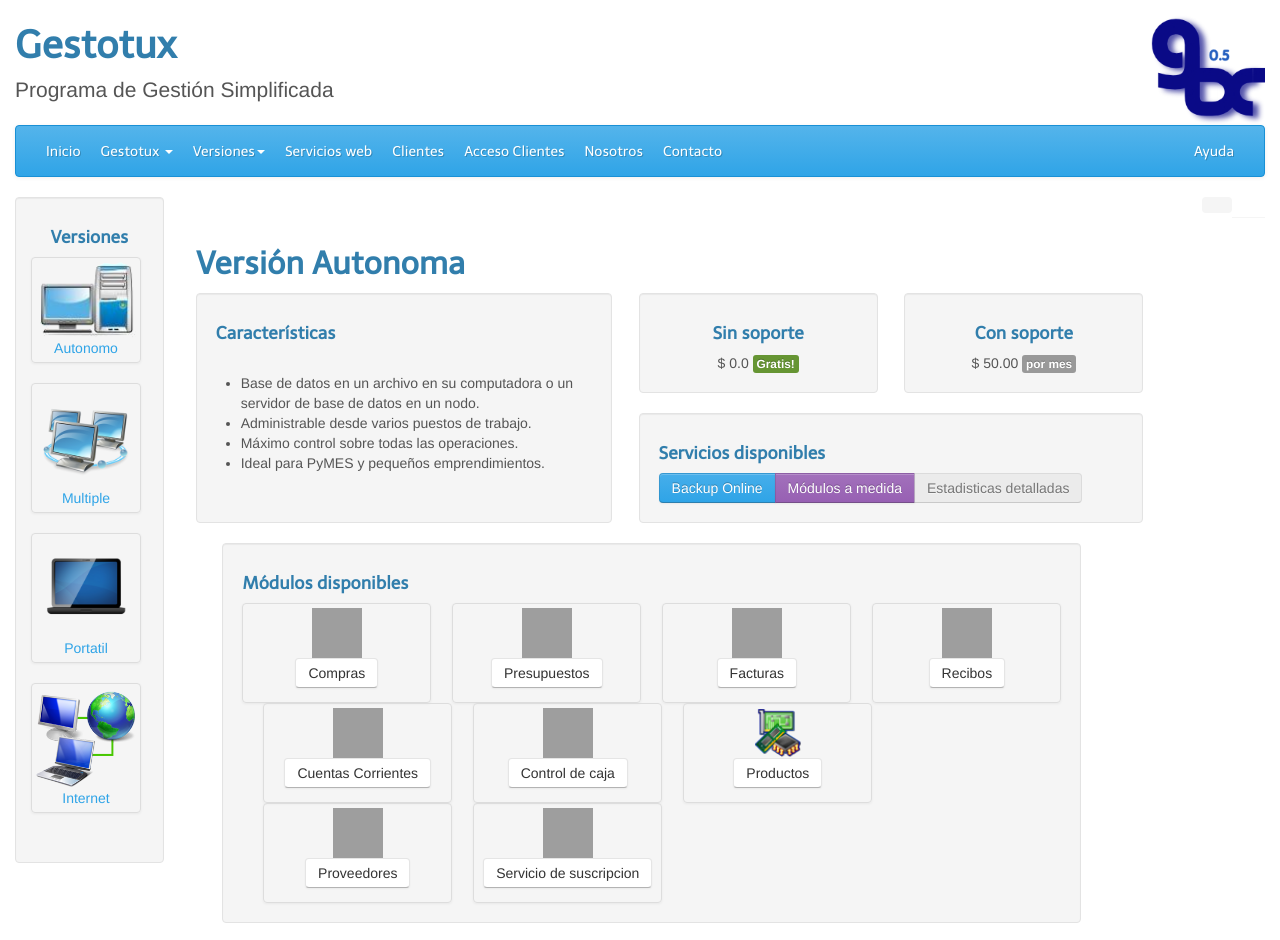
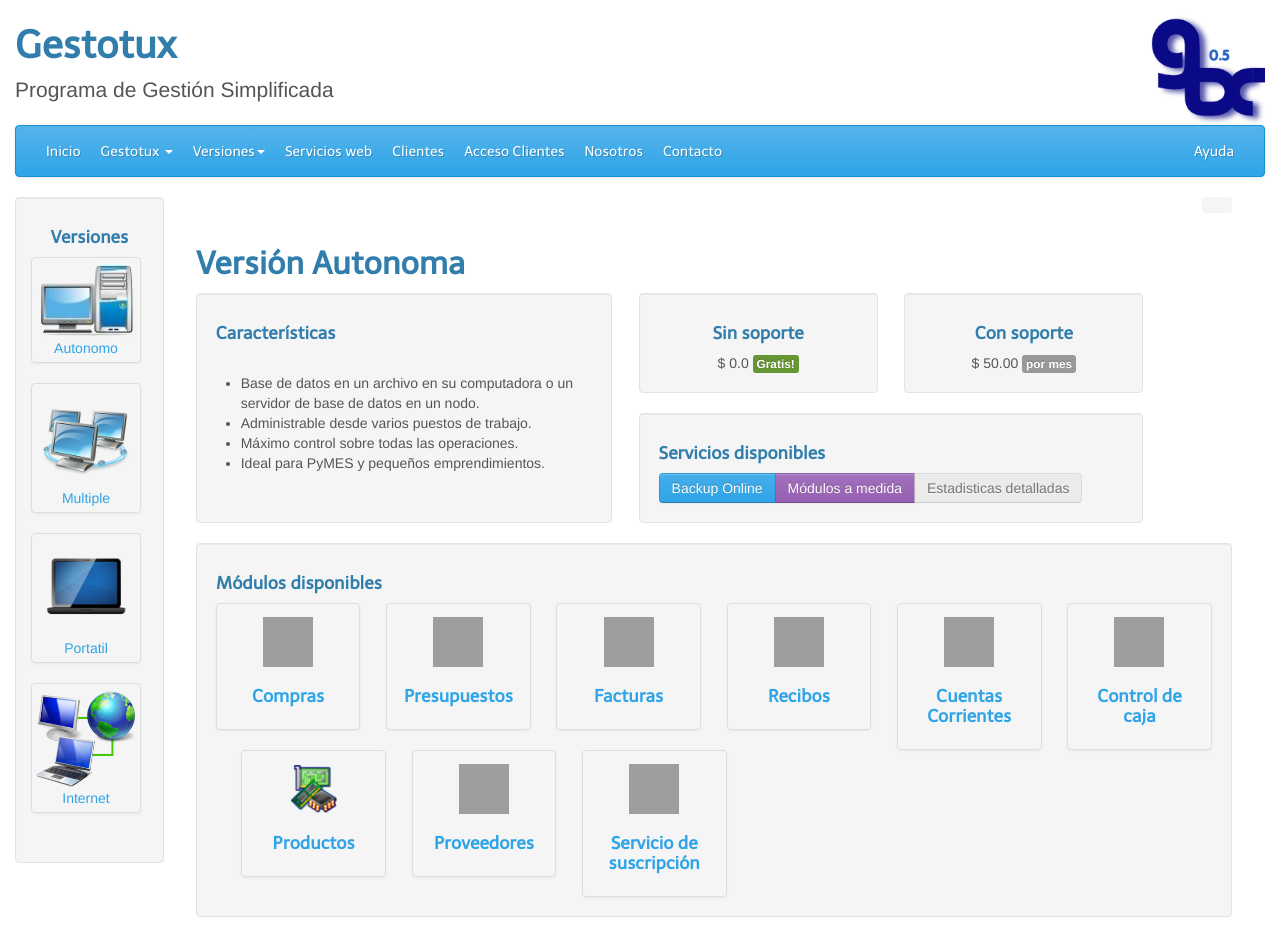
Before and after one commit to tranfuga25s/trsis, a CakePHP app: the page made by app/View/Pages/versiones/autonomo.ctp in a window 1280 px wide. Shown: the top 940 px of the page. Run offline with PHP 8.4 and a stand-in for CakePHP, Linux system fonts and the light colour scheme; the template is opened without the code that fills it, so the values that code supplies are empty; some libraries are stand-ins or nearby versions; some web fonts are replaced; grey boxes are pictures that could not be loaded.

Commit message:
Mejorado dialogo de modulos disponibles

```diff
--- a/app/View/Pages/versiones/autonomo.ctp
+++ b/app/View/Pages/versiones/autonomo.ctp
@@ -44,9 +44,8 @@ $this->Html->addCrumb( "Autonoma" );
             <button class="btn disabled">Estadisticas detalladas</button>
         </div>
     </div>
+</div>
 
-    <div class="span10 well">
-        <h4>Módulos disponibles</h4>
 <?php
 $modulos = array(
     array( 'nombre' => 'Compras'                , 'imagen' => 'compras.png'     ),
@@ -57,19 +56,24 @@ $this->Html->addCrumb( "Autonoma" );
     array( 'nombre' => 'Control de caja'        , 'imagen' => 'caja.png'        ),
     array( 'nombre' => 'Productos'              , 'imagen' => 'productos.png'   ),
     array( 'nombre' => 'Proveedores'            , 'imagen' => 'proveedores.jpg' ),
-            array( 'nombre' => 'Servicio de suscripcion', 'imagen' => 'servicios.png'   )
+    array( 'nombre' => 'Servicio de suscripción', 'imagen' => 'servicios.png'   )
 );
 ?>
-        <div class="thumbnails row-fluid">
+<div class="row-fluid">
+    <div class="span12 well">
+        <h4>Módulos disponibles</h4>
+        <div class="row-fluid">
             <?php foreach( $modulos as $modulo ) : ?>
-            <div class="span3 thumbnail text-center" style="height: 100px;">
-                <?php
-                echo $this->Html->image( 'modulos/'.$modulo['imagen'], array( 'style' => 'width: 50px; height: 50px;'  ) );
-                echo $this->Html->link( $modulo['nombre'], array( 'controller' => 'pages', 'action' => 'display', 'modulos' ), array( 'class' => 'btn' ) );
-                ?>
+            <div class="span2">
+                <div class="thumbnail">
+                    <?php echo $this->Html->image( 'modulos/'.$modulo['imagen'], array( 'style' => 'width: 50px; height: 50px; margin-top: 9px;'  ) ); ?>
+                    <div class="caption text-center">
+                        <h4><?php echo $this->Html->link( $modulo['nombre'], array( 'controller' => 'pages', 'action' => 'display', 'modulos' ) ); ?></h4>
+                    </div>
+                </div>
             </div>
             <?php endforeach; ?>
-        </ol>
+        </div>
     </div>
 
 </div>
```
Lines whose indentation alone changed are shown as unchanged.
